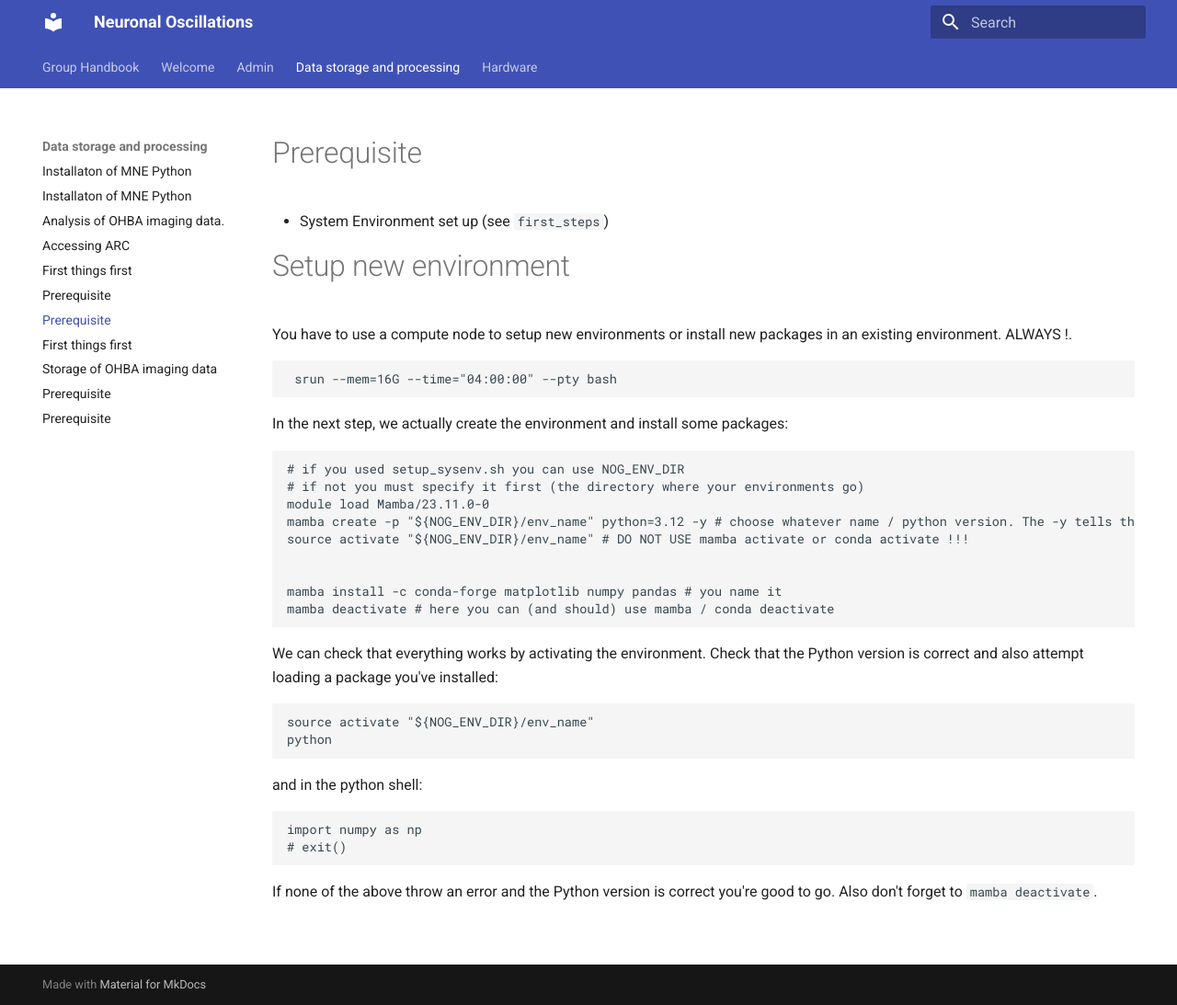
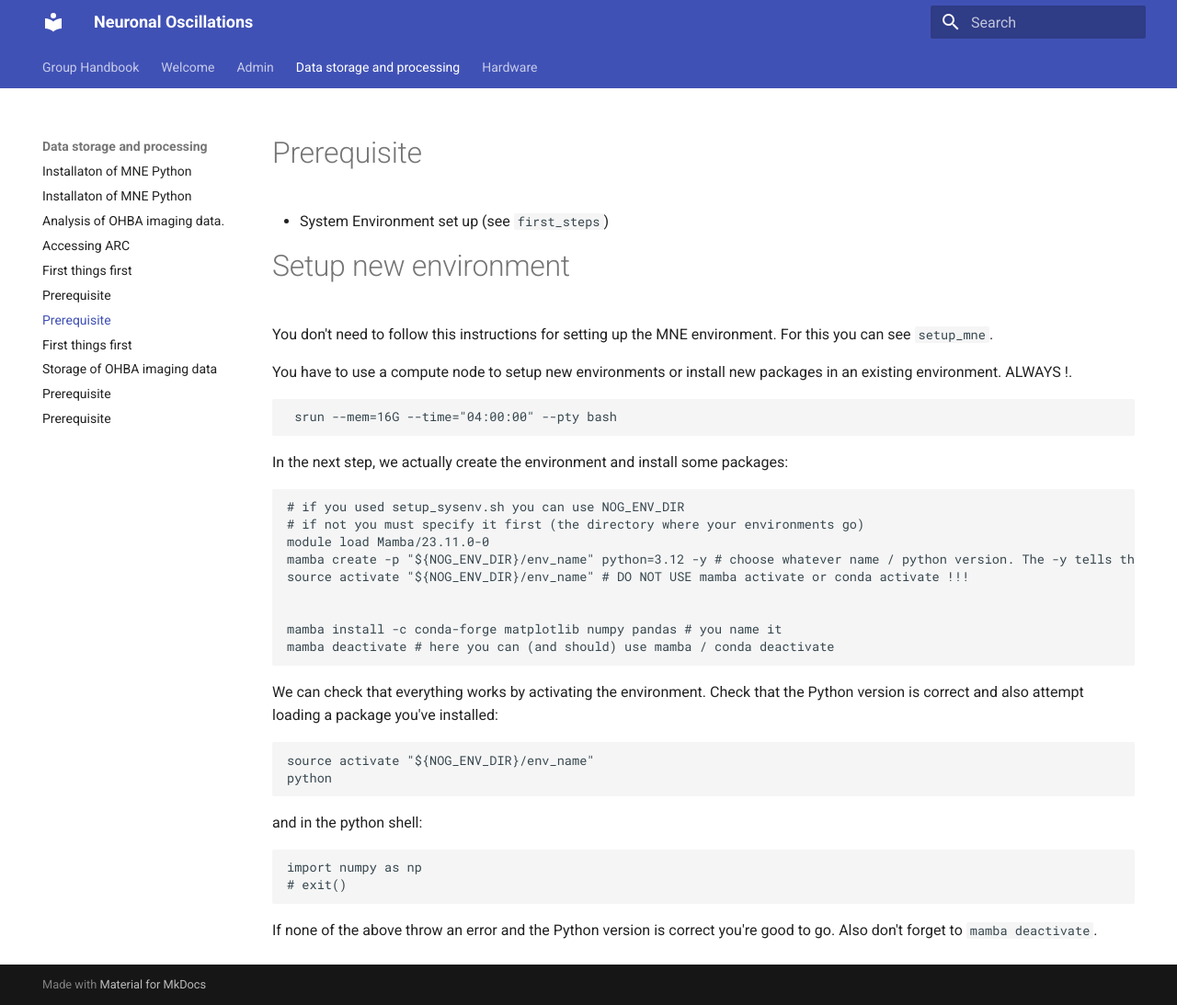
Before and after one commit to Neuronal-Oscillations/group-handbook, an MkDocs documentation site: the page built from docs/data_storage_and_processing/setup_mamba_environment.md, in a window 1280 px wide and 1093 px high. Shown: the whole window at 92% size. Built offline with MkDocs 1.6.1 and Material for MkDocs 9.7.7, drawn with Linux system fonts in a browser that asks for light colours.

Commit message:
Update setup_mamba_environment.md

```diff
--- a/docs/data_storage_and_processing/setup_mamba_environment.md
+++ b/docs/data_storage_and_processing/setup_mamba_environment.md
@@ -2,6 +2,8 @@
 - System Environment set up (see `first_steps`)
 
 # Setup new environment
+
+You don't need to follow this instructions for setting up the MNE environment. For this you can see `setup_mne`.
 
 You have to use a compute node to setup new environments or install new packages in an existing environment. ALWAYS !.
 
```
